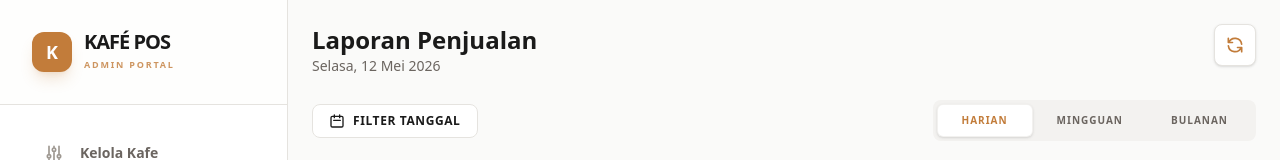
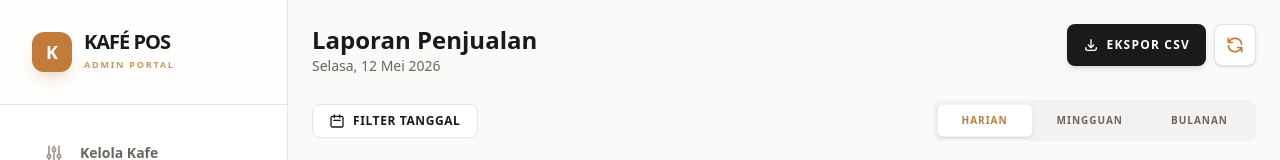
Before and after one commit to rndkrna/kasir, a Next.js app: page /laporan in a window 1280 px wide. Shown: the top 160 px of the page. Built offline with nearby package versions, Linux system fonts and the light colour scheme; no server answers; the database is empty.

Commit message:
fix lastxxxx

```diff
--- a/app/(admin)/laporan/page.tsx
+++ b/app/(admin)/laporan/page.tsx
@@ -68,6 +68,16 @@ export default function LaporanPage() {
               {new Date().toLocaleDateString('id-ID', { weekday: 'long', day: 'numeric', month: 'long', year: 'numeric' })}
             </p>
           </div>
+          <div className="flex gap-2">
+            <button
+              onClick={() => exportToCSV(dateFrom, dateTo)}
+              className="flex items-center gap-2 px-4 py-2.5 bg-ink-primary text-ink-inverse rounded-lg hover:bg-black transition-all text-xs font-bold uppercase tracking-widest shadow-md shadow-black/10"
+            >
+              <svg className="w-4 h-4" fill="none" viewBox="0 0 24 24" stroke="currentColor">
+                <path strokeLinecap="round" strokeLinejoin="round" strokeWidth={2} d="M4 16v1a3 3 0 003 3h10a3 3 0 003-3v-1m-4-4l-4 4m0 0l-4-4m4 4V4" />
+              </svg>
+              Ekspor CSV
+            </button>
             <button
               onClick={fetchLaporan}
               className="p-2.5 bg-surface-white border border-surface-border rounded-lg hover:bg-surface-soft transition-all text-brand-500 shadow-sm"
@@ -75,6 +85,7 @@ export default function LaporanPage() {
             >
               <svg className={`w-5 h-5 ${loading ? 'animate-spin' : ''}`} fill="none" viewBox="0 0 24 24" stroke="currentColor"><path strokeLinecap="round" strokeLinejoin="round" strokeWidth={2} d="M4 4v5h.582m15.356 2A8.001 8.001 0 004.582 9m0 0H9m11 11v-5h-.581m0 0a8.003 8.003 0 01-15.357-2m15.357 2H15" /></svg>
             </button>
+          </div>
         </div>
 
         <div className="flex flex-col sm:flex-row gap-4 items-start sm:items-center justify-between">
--- a/app/(admin)/menu-management/page.tsx
+++ b/app/(admin)/menu-management/page.tsx
@@ -188,7 +188,7 @@ export default function MenuManagementPage() {
                           </div>
                         </td>
                         <td className="px-6 py-4 text-right">
-                          <div className="flex justify-end gap-2 opacity-0 group-hover:opacity-100 transition-opacity">
+                          <div className="flex justify-end gap-2 transition-opacity">
                             <button
                               onClick={() => { setEditingItem(item); setIsMenuModalOpen(true); }}
                               className="p-2 text-brand-600 hover:bg-brand-50 rounded-xl transition-colors border border-transparent hover:border-brand-100"
--- a/app/(kasir)/riwayat/page.tsx
+++ b/app/(kasir)/riwayat/page.tsx
@@ -174,7 +174,7 @@ export default function RiwayatPage() {
                           }`}>
                             {order.status}
                           </span>
-                          <svg className="w-4 h-4 text-ink-muted opacity-0 group-hover:opacity-100 transition-opacity" fill="none" viewBox="0 0 24 24" stroke="currentColor">
+                          <svg className="w-4 h-4 text-ink-muted transition-opacity" fill="none" viewBox="0 0 24 24" stroke="currentColor">
                             <path strokeLinecap="round" strokeLinejoin="round" strokeWidth={2} d="M9 5l7 7-7 7" />
                           </svg>
                         </div>
```
Lines whose indentation alone changed are shown as unchanged.
